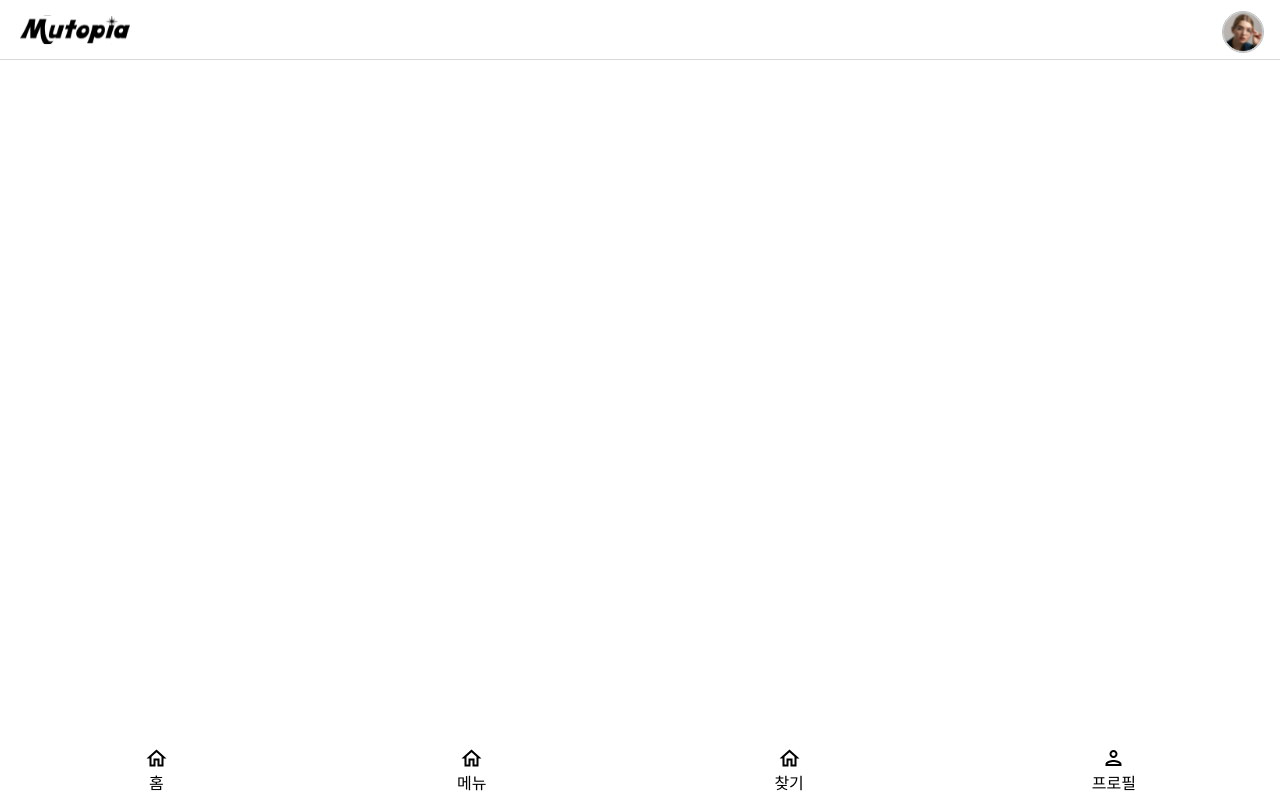
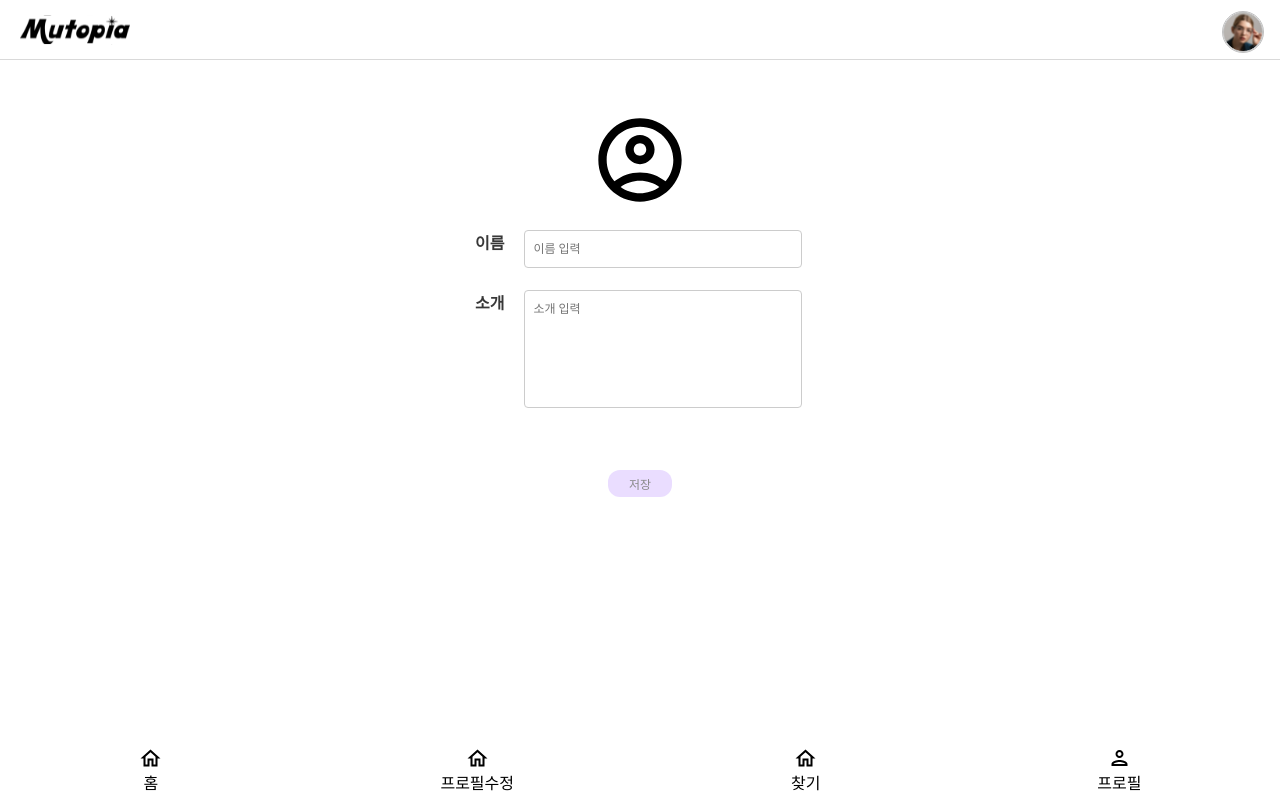
Before and after one commit to SKKU-Capston-Project-2024/web, a React (Create React App) app: page /editProfile in a window 1280 px wide. Before the commit this address had no page. Built offline with nearby package versions, Linux system fonts and the light colour scheme.

Commit message:
프로필 수정 페이지 간단 구성

```diff
--- a/src/App.js
+++ b/src/App.js
@@ -3,6 +3,7 @@ import Home from "./pages/home/Home";
 import Header from "./components/header/Header";
 import FooterNav from "./components/footer/FooterNav";
 import Profile from "./pages/profile/Profile";
+import EditProfile from "./pages/editProfile/EditProfile";
 
 function App() {
 
@@ -14,6 +15,7 @@ function App() {
                     <Route path="/" element={<Home/>}/>
                     <Route path="/home" element={<Home/>}/>
                     <Route path="/profile" element={<Profile/>}/>
+                    <Route path="/editProfile" element={<EditProfile/>}/>
                 </Routes>
             </div>
             <FooterNav/>
--- a/src/components/footer/FooterNav.js
+++ b/src/components/footer/FooterNav.js
@@ -15,15 +15,19 @@ const FooterNav = ({}) => {
         navigate("/profile");
     }
 
+    function navigateeditProfile() {
+        navigate("/editProfile");
+    }
+
     return (
         <nav className={styles.footer}>
             <div className={styles.footerItemContainer} onClick={navigateHome}>
                 <img loading="lazy" alt="" src={home}/>
                 <span className={styles.footerItemDesc}>홈</span>
             </div>
-            <div className={styles.footerItemContainer}>
+            <div className={styles.footerItemContainer} onClick={navigateeditProfile}>
                 <img loading="lazy" alt="" src={home}/>
-                <span className={styles.footerItemDesc}>메뉴</span>
+                <span className={styles.footerItemDesc}>프로필수정</span>
 
             </div>
             <div className={styles.footerItemContainer}>
--- a/src/components/profileHeader/ProfileHeader.js
+++ b/src/components/profileHeader/ProfileHeader.js
@@ -9,8 +9,10 @@ const ProfileHeader = () => {
                     수정
                 </button>
             </div>
-            <div className={styles.profileContainerSecond}></div>
-            <div className={styles.profileContainerThird}></div>
+            <div className={styles.profileContainerSecond}>
+                <img src="/circleprofile.svg" alt="profile" className={styles.profilePhoto}/>
+            </div>
+            <div className={styles.profileContainerThird}>이름과 바이오</div>
 
         </header>
     );
--- a/src/components/profileHeader/ProfileHeader.module.css
+++ b/src/components/profileHeader/ProfileHeader.module.css
@@ -35,8 +35,45 @@
 }
 
 .profileContainerFirst{
+    margin-top: 20px;
     display: flex; /* Flexbox 레이아웃 사용 */
     justify-content: space-between; /* 컴포넌트를 양쪽 끝에 배치 */
     align-items: center; /* 수직 중심 정렬 */
     padding: 10px 20px;
 }
+
+.profilePhoto{
+    width: 70px;
+    height: 70px;
+    flex-shrink: 0;
+    border-radius: 70px;
+    border: 1px solid #C1C1C1;
+    background: url('/public/circleprofile.svg') lightgray 50% / cover no-repeat;
+}
+
+.profileContainerSecond{
+    display: flex; /* Flexbox 레이아웃 사용 */
+    justify-content: space-between; /* 컴포넌트를 양쪽 끝에 배치 */
+    align-items: center; /* 수직 중심 정렬 */
+    padding: 10px 20px;
+}
+
+.profileContainerThird{
+    display: flex; /* Flexbox 레이아웃 사용 */
+    justify-content: space-between; /* 컴포넌트를 양쪽 끝에 배치 */
+    align-items: center; /* 수직 중심 정렬 */
+    padding: 10px 20px;
+
+    color: #383838;
+    font-family: Roboto;
+    font-size: 14px;
+    font-style: normal;
+    font-weight: 400;
+    line-height: 16px; /* 114.286% */
+}
+
+.profileContainer{
+    display: flex; /* Flexbox 레이아웃 사용 */
+    flex-direction: column;
+    gap: 10px;
+}
--- /dev/null
+++ b/src/pages/editProfile/EditProfile.js
@@ -0,0 +1,66 @@
+import React, { useState } from 'react';
+import styles from "./EditProfile.module.css";
+
+const EditProfile = () => {
+    const [image, setImage] = useState('/circleprofile.svg'); // 초기 이미지 경로
+    const [name, setName] = useState(''); // 이름 상태
+    const [bio, setBio] = useState(''); // 소개 상태
+
+    const handleImageChange = (event) => {
+        const file = event.target.files[0];
+        if (file && file.type.substr(0, 5) === "image") {
+            const reader = new FileReader();
+            reader.onloadend = () => {
+                setImage(reader.result);
+            };
+            reader.readAsDataURL(file);
+        } else {
+            alert('이미지 파일만 업로드 가능합니다.');
+        }
+    };
+
+    return (
+        <div className={styles.editProfile}>
+            <div className={styles.photoSection}>
+                <div
+                    className={styles.profilePhoto}
+                    style={{ backgroundImage: `url(${image})` }}
+                    onClick={() => document.getElementById('fileInput').click()}
+                ></div>
+                <input
+                    type="file"
+                    id="fileInput"
+                    accept="image/*"
+                    style={{ display: 'none' }}
+                    onChange={handleImageChange}
+                />
+            </div>
+            <div className={styles.textSection}>
+                <div className={styles.profileName}>
+                    이름
+                    <input
+                        type="text"
+                        value={name}
+                        onChange={(e) => setName(e.target.value)}
+                        placeholder="이름 입력"
+                        className={styles.textInput}
+                    />
+                </div>
+                <div className={styles.profileBio}>
+                    소개
+                    <textarea
+                        value={bio}
+                        onChange={(e) => setBio(e.target.value)}
+                        placeholder="소개 입력"
+                        className={styles.textArea}
+                    />
+                </div>
+            </div>
+            <button title="editProfile" className={styles.btnProfileEdit}>
+                    저장
+                </button>
+        </div>
+    );
+}
+
+export default EditProfile;
--- /dev/null
+++ b/src/pages/editProfile/EditProfile.module.css
@@ -0,0 +1,115 @@
+.profilePhoto {
+    position: relative;
+    width: 100px;
+    height: 100px;
+    background-image: url('/public/circleprofile.svg'); /* 디폴트 이미지 경로 */
+    background-size: cover;
+    border-radius: 50%; /* 원 모양으로 만들기 */
+    cursor: pointer; /* 마우스 오버 시 커서 변경 */
+}
+
+.photoSection {
+    display: flex; /* Flexbox 레이아웃 사용 */
+    flex-direction: column;
+    margin-top: 50px;
+    justify-content: center; /* 컴포넌트를 가운데에 배치 */
+    align-items: center; /* 수직 중심 정렬 */
+    gap: 20px; /* 컴포넌트 사이의 간격 */
+}
+
+.profileName {
+    color: #383838;
+    font-family: Roboto;
+    font-size: 16px;
+    font-style: normal;
+    font-weight: 600;
+    line-height: normal;
+    width: 360px;
+    height: 40px;
+    flex-shrink: 0;
+    display: flex; /* Flexbox 레이아웃 사용 */
+    flex-direction: row;
+    gap: 20px;
+}
+
+.profileBio {
+    color: #383838;
+    font-family: Roboto;
+    font-size: 16px;
+    font-style: normal;
+    font-weight: 600;
+    line-height: normal;
+    width: 360px;
+    height: 160px;
+    flex-shrink: 0;
+    display: flex; /* Flexbox 레이아웃 사용 */
+    flex-direction: row;
+    gap: 20px;
+}
+
+.textSection{
+    margin-left: 30px;
+    display: flex; /* Flexbox 레이아웃 사용 */
+    flex-direction: column;
+    gap: 20px; /* 컴포넌트 사이의 간격 */
+
+}
+
+.textInput {
+    width: 260px; /* 전체 너비를 사용하도록 설정 */
+    height: 20px; /* 높이 설정 */
+    padding: 8px; /* 내부 여백 설정 */
+    border: 1px solid #ccc; /* 테두리 설정 */
+    border-radius: 4px; /* 테두리 둥글게 */
+    resize: none; /* 크기 조절 기능 비활성화 */
+    font-family: Roboto;
+    font-size: 12px;
+    font-style: normal;
+}
+
+.textArea {
+    width: 260px; /* 전체 너비를 사용하도록 설정 */
+    height: 100px; /* 높이 설정 */
+    padding: 8px; /* 내부 여백 설정 */
+    border: 1px solid #ccc; /* 테두리 설정 */
+    border-radius: 4px; /* 테두리 둥글게 */
+    resize: none; /* 크기 조절 기능 비활성화 */
+    font-family: Roboto;
+    font-size: 12px;
+    font-style: normal;
+}
+
+.btnProfileEdit {
+    /** font **/
+    color: #898989;
+    text-align: center;
+    font-family: Roboto;
+    font-size: 12px;
+    font-style: normal;
+    font-weight: 500;
+    line-height: normal;
+
+    display: flex;
+    width: 64px;
+    padding: 5px 15px;
+    justify-content: center;
+    align-items: center;
+    gap: 10px;
+
+    border-radius: 12px;
+    border: none;
+    background: var(--Schemes-Primary-Container, #EADDFF);
+    transition: all 0.2s ;
+  }
+
+.btnProfileEdit:hover {
+    background: #7B61FF;
+}
+
+.editProfile {
+    display: flex; /* Flexbox 레이아웃 사용 */
+    flex-direction: column;
+    justify-content: center; /* 컴포넌트를 가운데에 배치 */
+    align-items: center; /* 수직 중심 정렬 */
+    gap: 20px; /* 컴포넌트 사이의 간격 */
+}
```
Also changed, not shown: public/circleprofile.svg (added).
